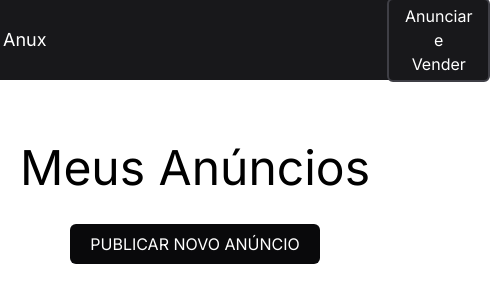
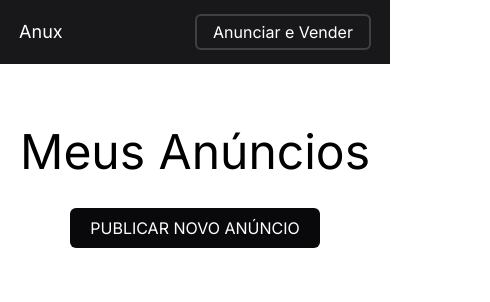
Before and after one commit to PabloJesusdaSilva/Anunx, a Next.js app: page / in a window 390 px wide. Shown: the top 302 px of the page, 490 px wide, since content can reach past the window. Built offline with nearby package versions, Linux system fonts and the light colour scheme.

Commit message:
:fix: Corrindo erro de responsividade

```diff
--- a/src/components/Header.jsx
+++ b/src/components/Header.jsx
@@ -1,8 +1,8 @@
 const Header = () => {
   return (
-    <header className="flex justify-center w-full h-20 bg-zinc-900">
+    <header className="flex justify-center w-full h-16 bg-zinc-900">
       <nav className=" flex items-center p-2">
-        <ul className="grid grid-cols-2 items-center gap-x-96">
+        <ul className="grid grid-cols-2 items-center md:gap-x-96 sm:gap-28">
           <li className="text-lg text-white">Anux</li>
           <li>
             <button className="py-1 px-4 bg-zinc-900 border-2 rounded-md border-zinc-700 text-white">
```
